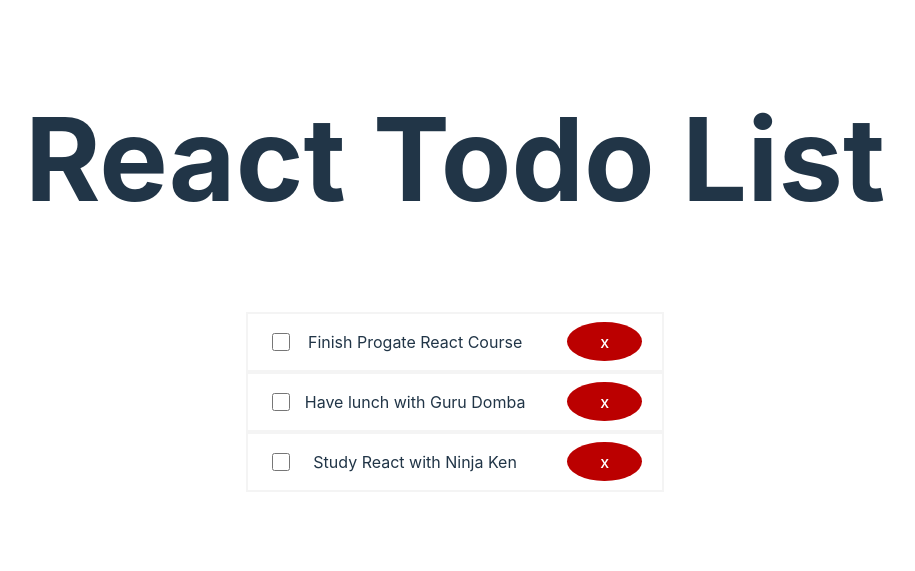
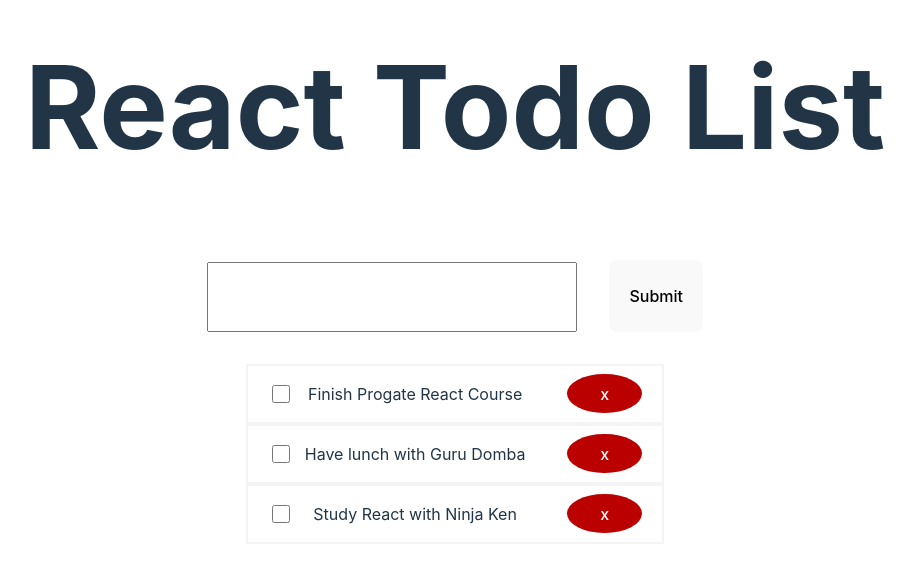
Before and after one commit to ozandilah/proyek-todo-fga-react-2024, a React (Vite) app: page / in a window 1280 px wide. Shown: the part 139-710 px from the top of the page, without its empty margins (185-1100 px from the left). Built offline with nearby package versions, Linux system fonts and the light colour scheme.

Commit message:
Menambahkan fitur add todo dengan komponen organism menggunakan concat untuk mengirim data nya untuk state disini berperan penting dalam memperbarui datanya

```diff
--- a/src/App.jsx
+++ b/src/App.jsx
@@ -1,6 +1,7 @@
 import { useState } from "react";
 import "./App.css";
-import TodosComponent from "./components/atom/Todos";
+import TodosComponent from "./components/moleculs/Todos";
+import FormInputSection from "./components/organism/formInput";
 
 function App() {
   const [todos, setTodos] = useState([
@@ -35,12 +36,30 @@ function App() {
     const updatedTodos = todos.filter((todo) => todo.id !== e);
     setTodos(updatedTodos);
   };
+
+  const addTodo = async (todoTitle) => {
+    try {
+      if (todoTitle === "") {
+        return;
+      }
+      const newTodo = {
+        id: todos.length + 1,
+        title: todoTitle,
+        completed: false,
+      };
+      const updatedTodos = await todos.concat(newTodo);
+      setTodos(updatedTodos);
+    } catch (err) {
+      console.log(err);
+    }
+  };
   return (
     <div>
       <header style={styles.title}>
         <h1>React Todo List</h1>
       </header>
       <section style={styles.container}>
+        <FormInputSection addTodo={addTodo} />
         <TodosComponent
           todos={todos}
           ToggleEventCompleteHandler={toggleEventComplete}
--- /dev/null
+++ b/src/components/organism/formInput/index.jsx
@@ -0,0 +1,56 @@
+import React, { useState } from "react";
+
+const FormInputSection = ({ addTodo }) => {
+  const [title, setTitle] = useState(" ");
+  const handleSubmit = (e) => {
+    e.preventDefault();
+    addTodo(title);
+    setTitle("");
+  };
+
+  const handleChangeTitle = (e) => {
+    setTitle(e.target.value);
+  };
+
+  console.log("====================================");
+  console.log(`Title : ${title}`);
+  console.log("====================================");
+  return (
+    <div style={style.container}>
+      <form
+        onSubmit={(e) => {
+          handleSubmit(e);
+        }}
+      >
+        <input
+          type="text"
+          placeholder="Please Add Your Todo"
+          style={style.formInputStyle}
+          onChange={(e) => {
+            handleChangeTitle(e);
+          }}
+          value={title}
+        />
+        <button style={style.buttonStyle}>Submit</button>
+      </form>
+    </div>
+  );
+};
+const style = {
+  container: {
+    marginBottom: "32px",
+  },
+  formInputStyle: {
+    height: "66px",
+    width: "40%",
+    fontSize: "16px",
+    padding: "0 16px",
+    marginRight: "32px",
+  },
+  buttonStyle: {
+    height: "72px",
+    fontSize: "16px",
+  },
+};
+
+export default FormInputSection;
```
Also changed, not shown: src/components/moleculs/Todo/index.jsx (renamed from src/components/atom/Todo/index.jsx), src/components/moleculs/Todos/index.jsx (renamed from src/components/atom/Todos/index.jsx).
